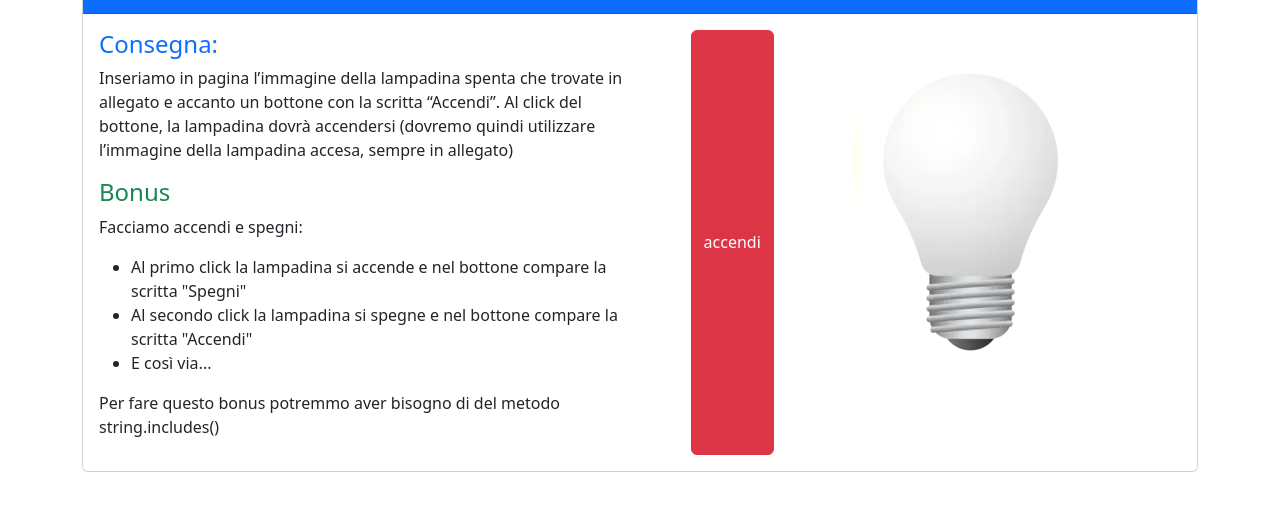
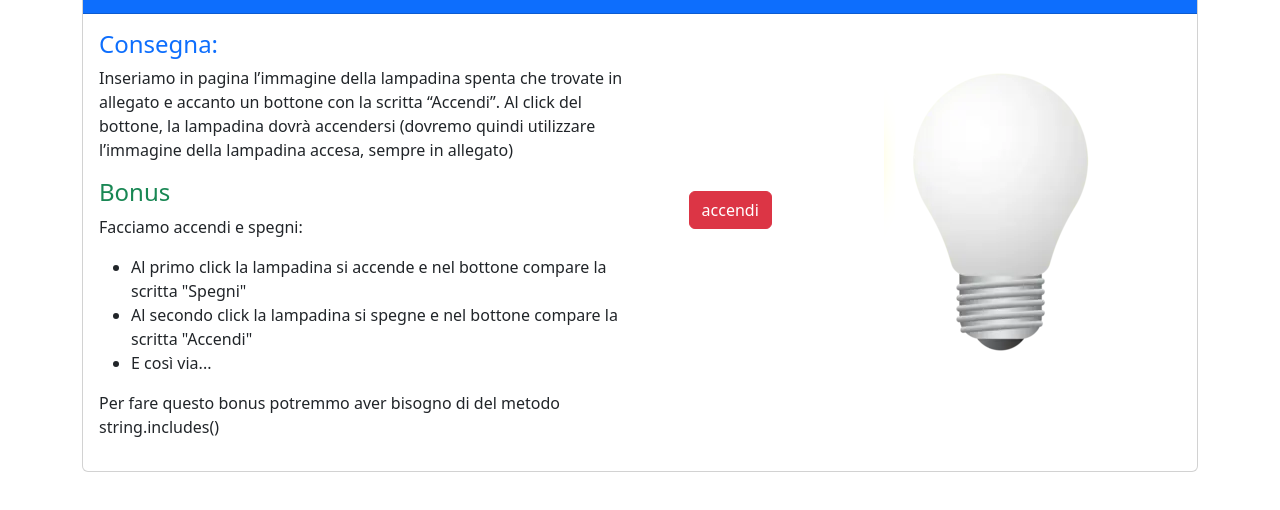
Before and after one commit to DamianoMura/js-dom-1, a plain HTML site: page index.html in a window 1280 px wide. Shown: the part 142-652 px from the top of the page. Drawn offline with nearby package versions, Linux system fonts and the light colour scheme.

Commit message:
[upd] last detail fixed

```diff
--- a/assets/css/style.css
+++ b/assets/css/style.css
@@ -0,0 +1,3 @@
+#toggle-light{
+  margin: auto;
+}
--- a/index.html
+++ b/index.html
@@ -24,8 +24,8 @@
               <div class="card-header text-center bg-primary text-white">
                 <h3>Primi passi col DOM</h3>
               </div>
-              <div class="card-body">
-                <div class="row">
+              <div class="card-body container">
+                <div class="row g-0 ">
                   <div class="col-12 col-md-6">
                     <h4 class="text-primary">Consegna:</h4>
                     <p>
@@ -54,14 +54,14 @@
                     <p>Per fare questo bonus potremmo aver bisogno di del metodo
                       string.includes()</p>
                   </div>
-                  <div class="col-12 col-md-6">
-                    <div class="row h-100">
+                  <div class="col-12 col-md-6 container">
+                    <div class="row">
                       <div
-                        class="col-12 col-lg-4 d-flex justify-content-center">
-                        <button class="btn btn-danger"
+                        class="col-12 col-lg-4 d-flex justify-content-center align-items-center">
+                        <button class="btn btn-danger d-flex"
                           id="toggle-light">accendi</button>
                       </div>
-                      <div class="col-12 col-lg-8">
+                      <div class="col-12 col-lg-8 text-center">
                         <img src="assets/img/white_lamp.png" alt
                           id="light-bulb">
                       </div>
```
